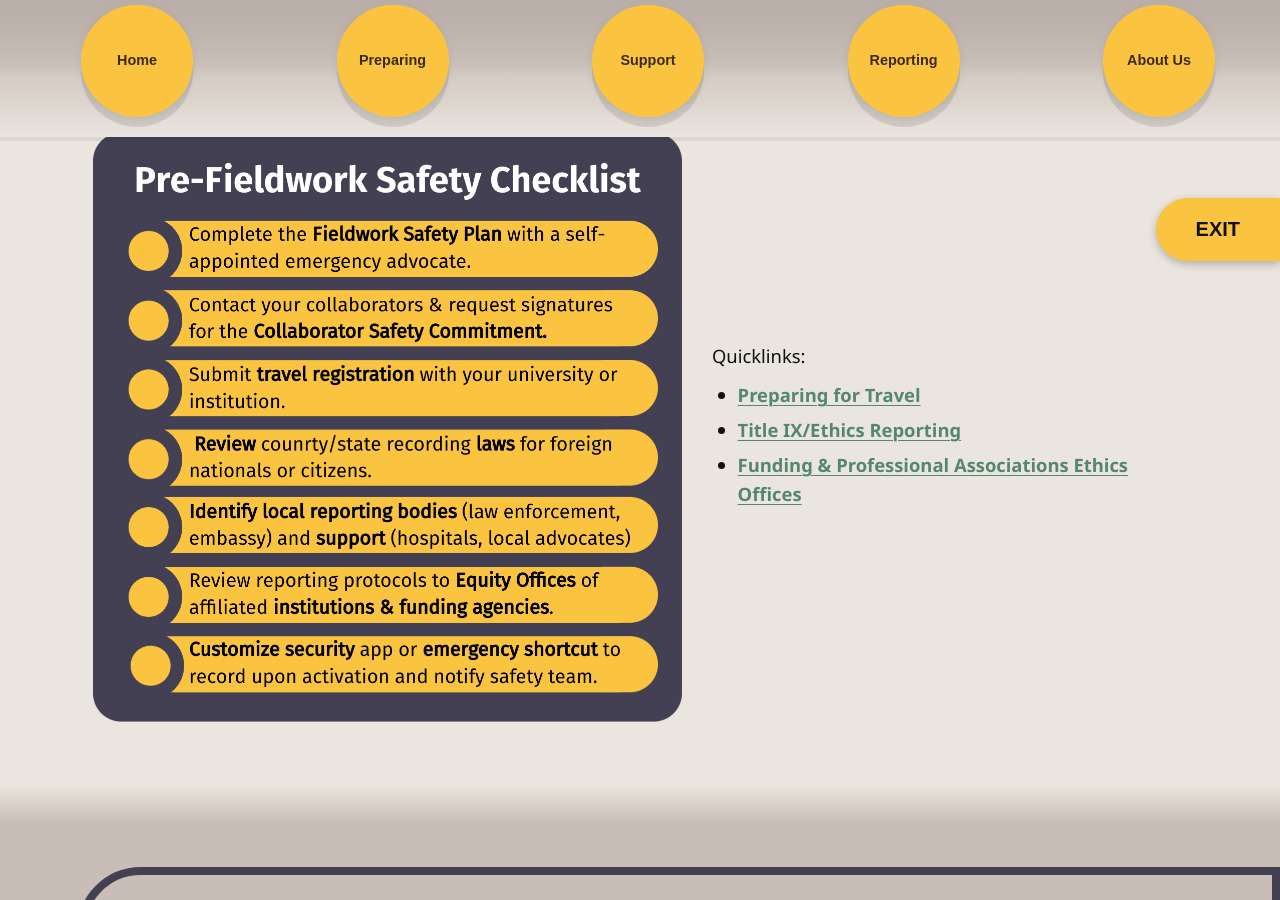
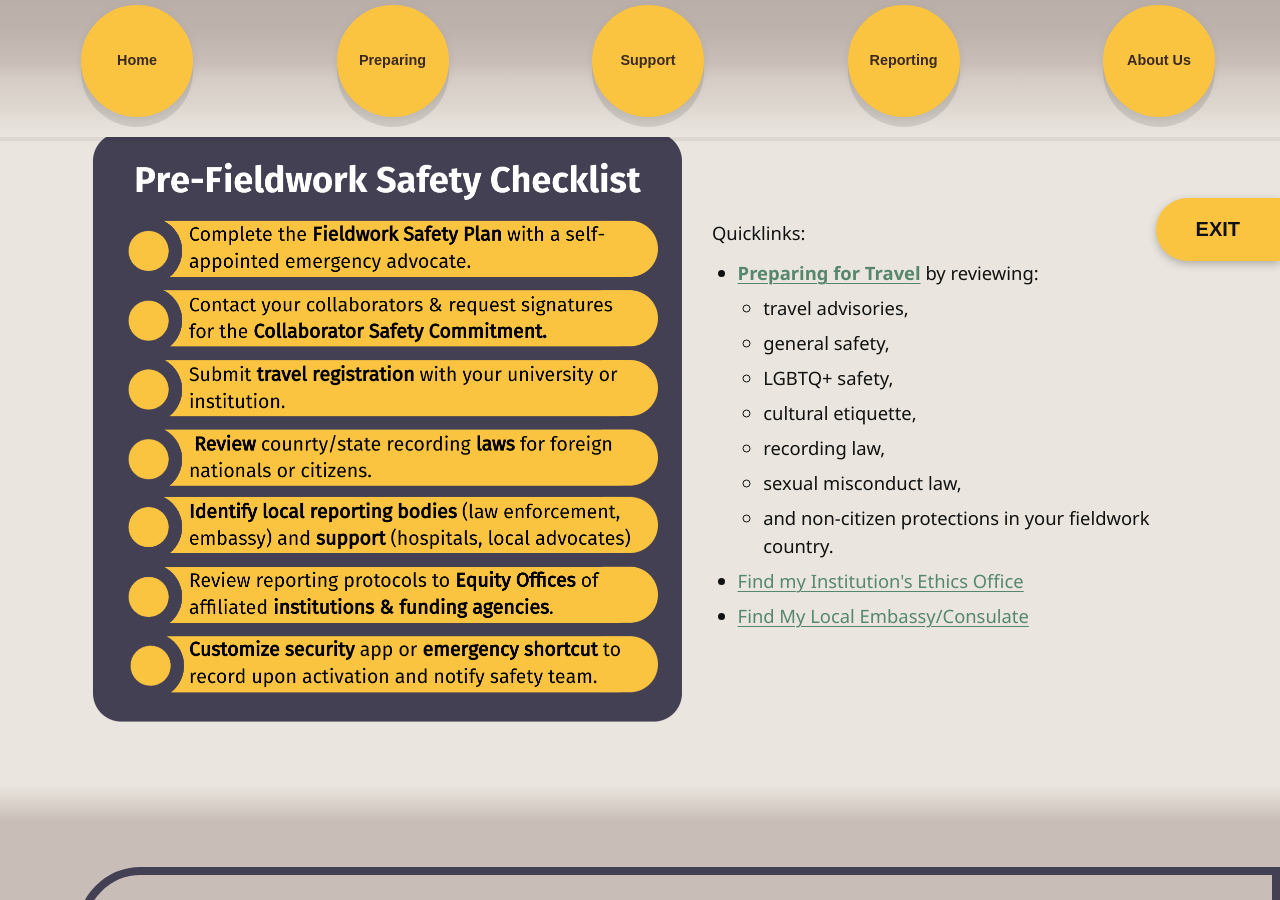
Before and after one commit to AnthroSafetyWarrior/GoldenTrowelProject, a Jekyll site: the page built from _pages/preparing.html, in a window 1280 px wide and 900 px high, scrolled down 1936 px. Built offline with Jekyll 4.4.1, drawn with Linux system fonts in a browser that asks for light colours.

```diff
--- a/_pages/preparing.html
+++ b/_pages/preparing.html
@@ -142,9 +142,16 @@
  <div class="text text--right">
 <p>Quicklinks:</p>
 <ul>
-<li><strong><a href="{{ '/travelprep.html' | relative_url }}">Preparing for Travel</a></strong></li>
-<li><strong><a href="https://goldentrowelproject.org/titleIXreporting.html" rel="noopener">Title IX/Ethics Reporting</a></strong></li>
-<li><strong><a href="https://goldentrowelproject.org/fundingethics.html" rel="noopener">Funding &amp; Professional Associations Ethics Offices</a></strong></li>
+<li><strong><a href="{{ '/travelprep.html' | relative_url }}">Preparing for Travel</a></strong> by reviewing:</li>
+<ul><li>travel advisories,</li>
+<li>general safety,</li>
+<li>LGBTQ+ safety,</li>
+<li>cultural etiquette,</li>
+<li>recording law,</li>
+<li>sexual misconduct law,</li>
+<li>and non-citizen protections in your fieldwork country.</li></ul>
+<li><strong<strong><a href="{{ '/ethicsprep.html' | relative_url }}">Find my Institution's Ethics Office</a></strong></li>
+<li><strong<strong><a href="{{ '/embassyprep.html' | relative_url }}">Find My Local Embassy/Consulate</a></strong></li>
 </ul>
 </div>
 </div>
```
